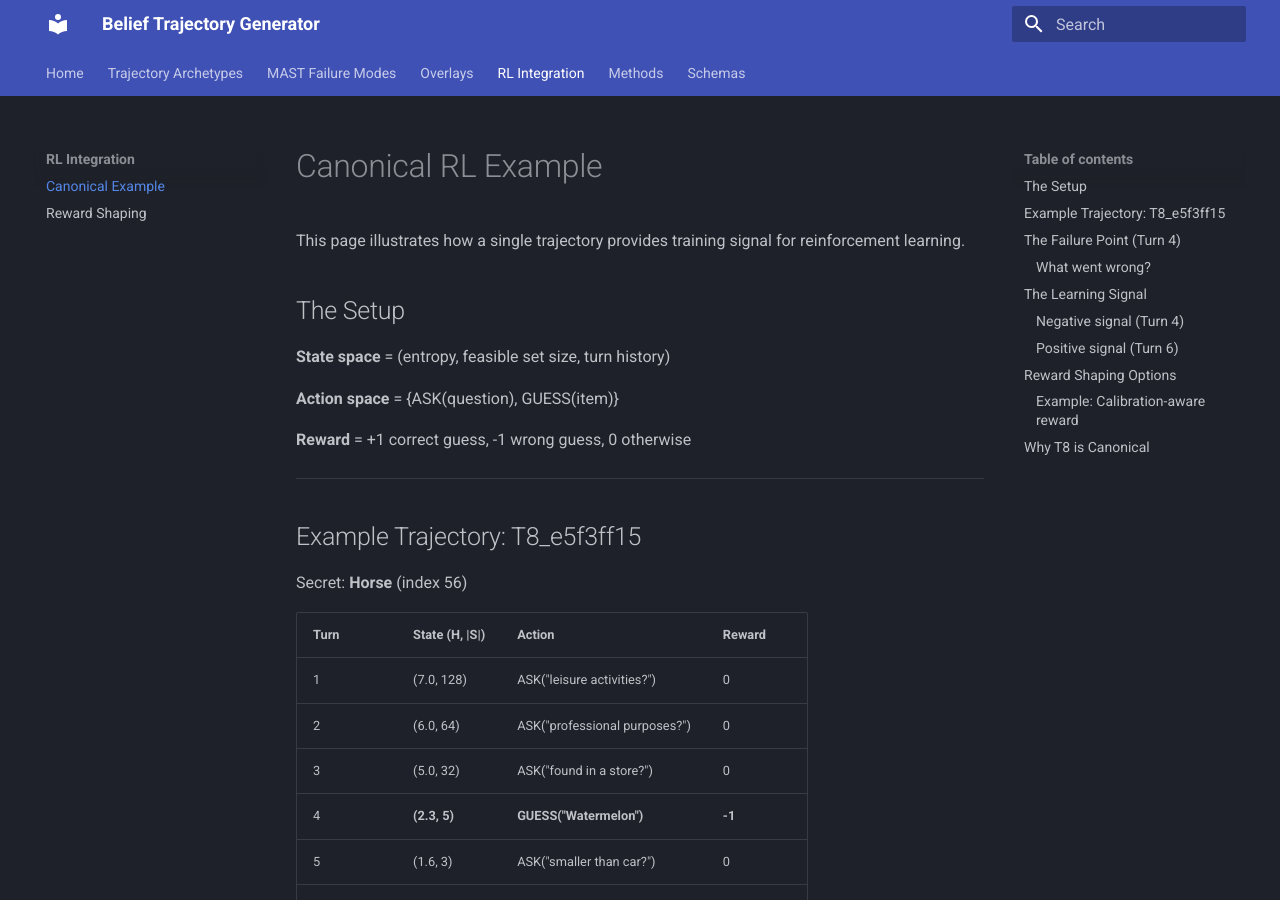
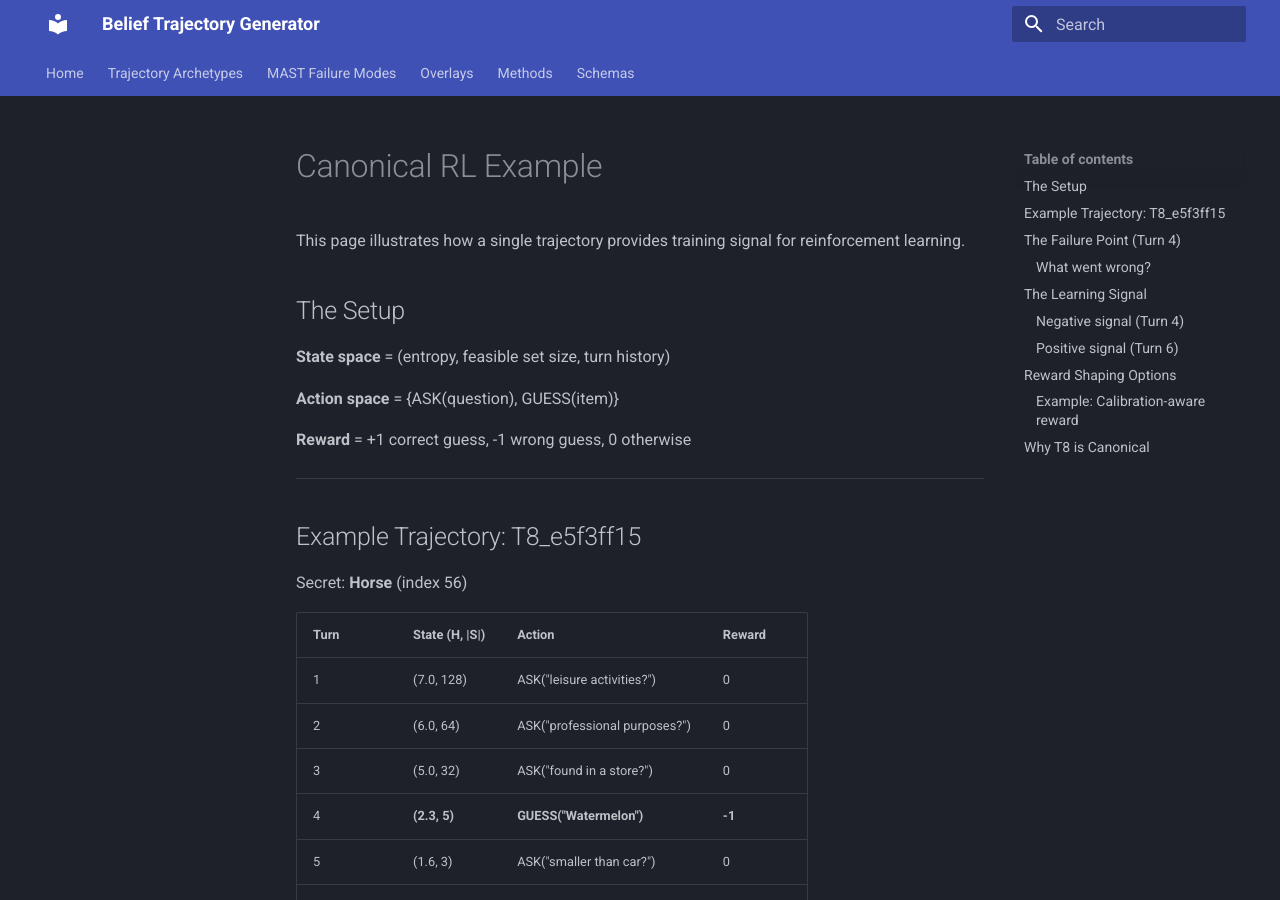
Before and after one commit to meadowlark-bradsher/belief-trajectory, an MkDocs documentation site: the page built from docs/rl/canonical-example.md, in a window 1280 px wide and 900 px high. Built offline with MkDocs 1.6.1 and Material for MkDocs 9.7.7, drawn with Linux system fonts in a browser that asks for light colours.

Commit message:
Remove RL Integration from navigation

```diff
--- a/mkdocs.yml
+++ b/mkdocs.yml
@@ -33,9 +33,6 @@ nav:
   - Overlays:
     - Prediction Overlays: overlays/prediction.md
     - Termination Overlays: overlays/termination.md
-  - RL Integration:
-    - Canonical Example: rl/canonical-example.md
-    - Reward Shaping: rl/reward-shaping.md
   - Methods:
     - Trajectory Construction: methods/trajectory-components-and-contruction.md
   - Schemas:
```
